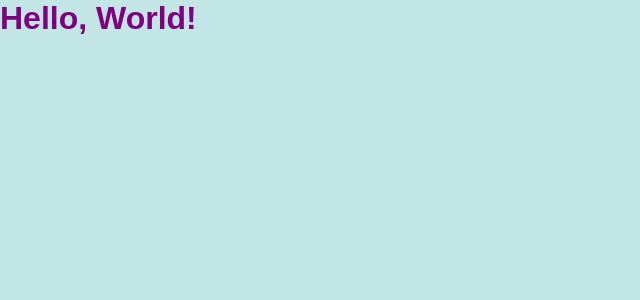
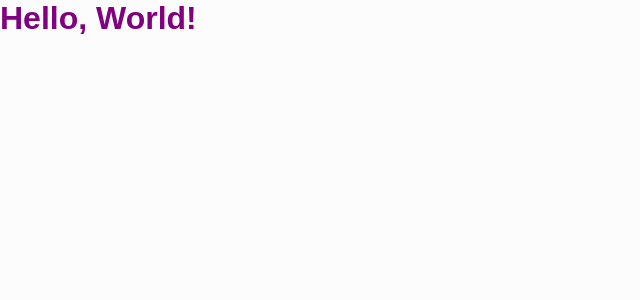
Before and after one commit to trybrito/memento, a React (Create React App) app: page / in a window 1280 px wide. Shown: the top 300 px of the page, without its empty margins (0-640 px from the left). Built offline with nearby package versions, Linux system fonts and the light colour scheme; the HTML template or start-up script is replaced by a standard one.

Commit message:
style: add/update global scss variables

```diff
--- a/src/styles/_variables.scss
+++ b/src/styles/_variables.scss
@@ -1,2 +1,6 @@
-$secondary-bg-color: #c2e5e5;
+$primary-bg-color: #c2e5e5;
+$secondary-bg-color: #fcfcfc;
 $primary-text-color: #252525;
+$secondary-text-color: #fcfcfc;
+$tertiary-text-color: #ff5c92;
+$primary-hover-color: #0ff;
```
